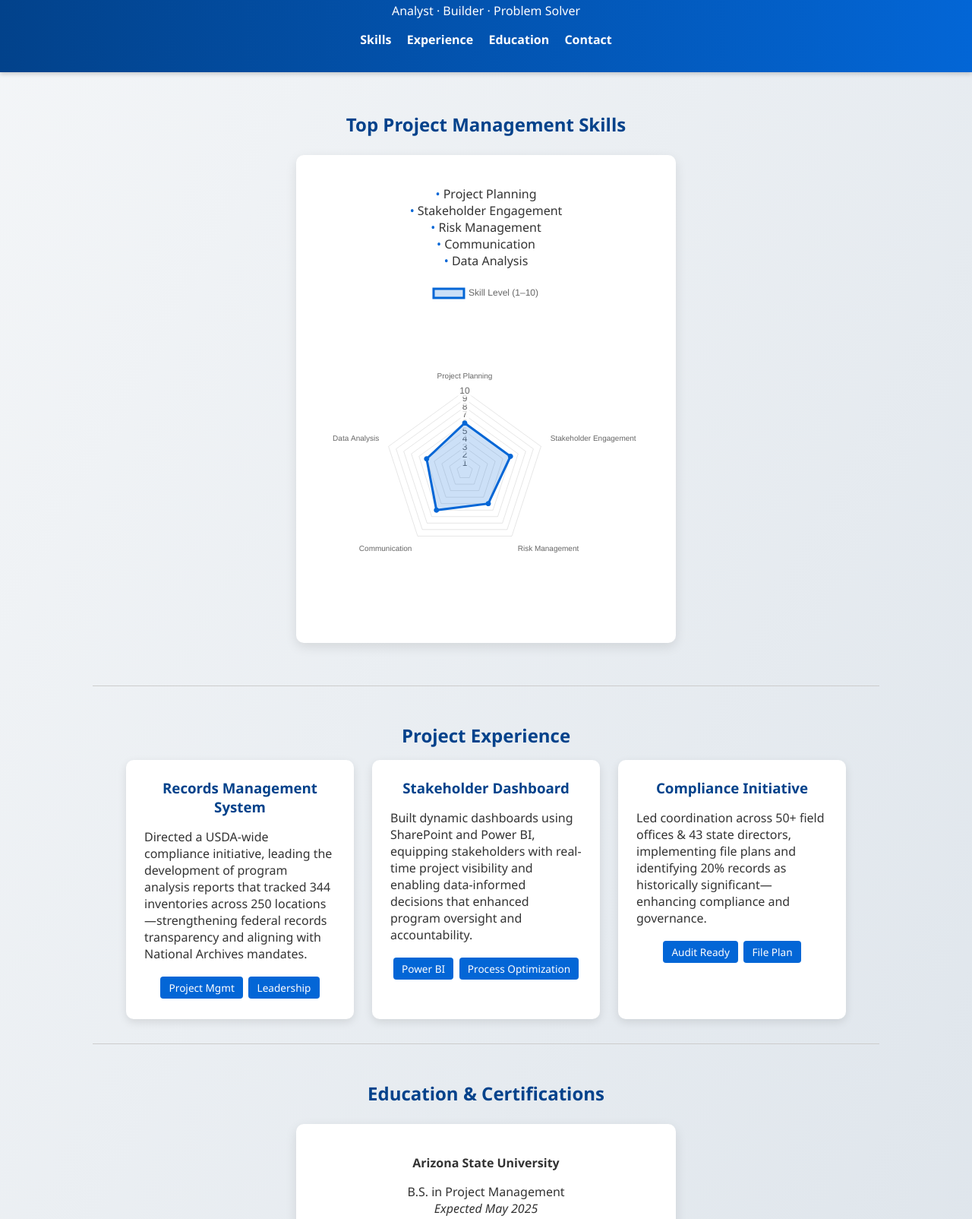
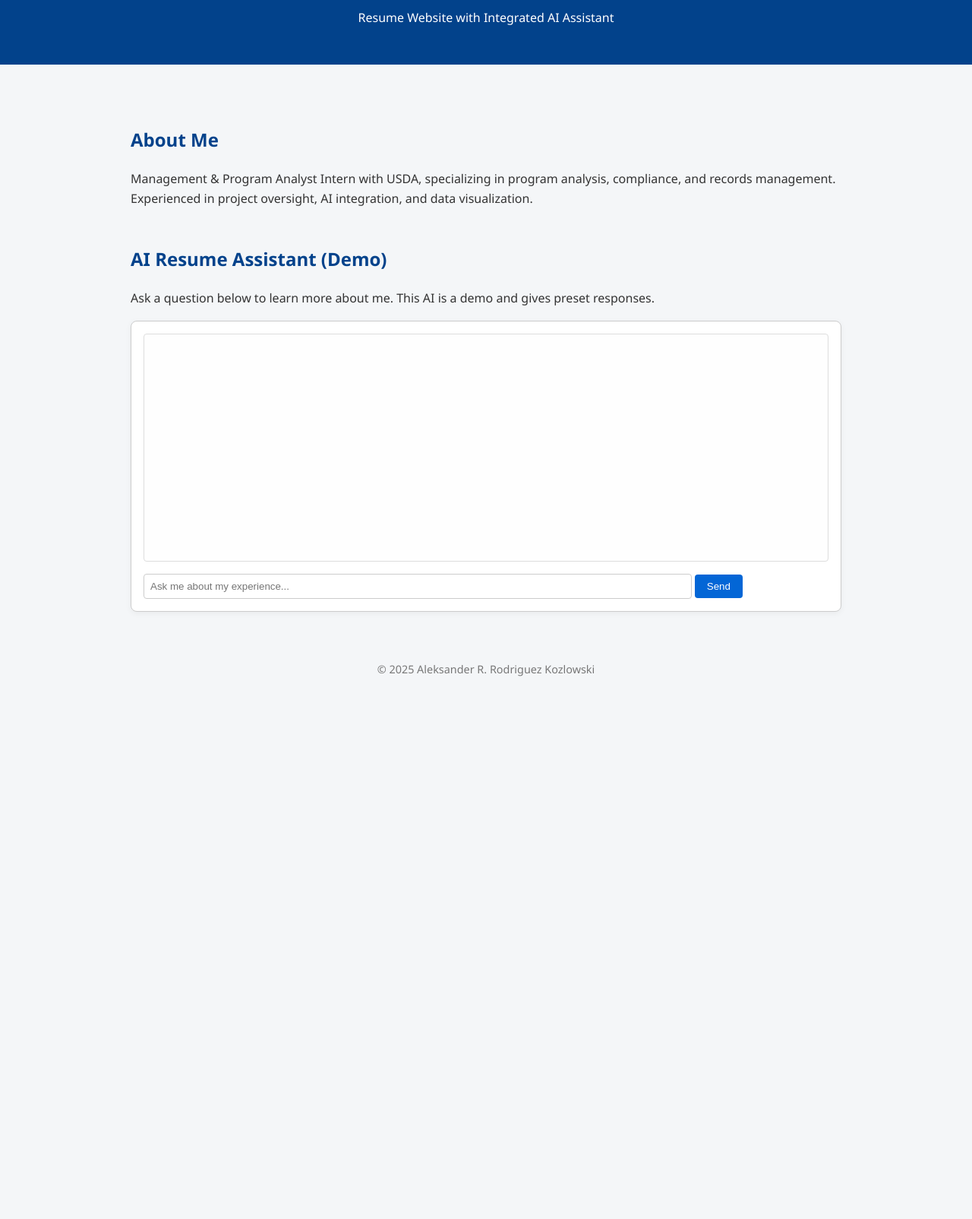
Before and after one commit to alekrodriguezresume/Resume, a plain HTML site: page index.html in a window 1280 px wide. Shown: the part 115-1719 px from the top of the page at 76% size. After the commit the page ends 1039 px from the top, so only its background shows below. Drawn offline with nearby package versions, Linux system fonts and the light colour scheme.

Commit message:
Update index.html

```diff
--- a/index.html
+++ b/index.html
@@ -3,317 +3,159 @@
 <head>
   <meta charset="UTF-8" />
   <meta name="viewport" content="width=device-width, initial-scale=1.0" />
-  <meta name="description"
-        content="Personal resume dashboard by Aleksander R. Rodriguez Kozlowski highlighting skills, experience, education, and contact information.">
-  <title>Aleksander R. Rodriguez Kozlowski | Resume Dashboard</title>
-
-  <link rel="preconnect" href="https://cdn.jsdelivr.net" />
-
+  <title>Aleksander R. Rodriguez Kozlowski | Resume + AI Assistant</title>
   <style>
     :root {
       --primary-color: #02428b;
       --secondary-color: #0366d6;
-      --bg-start: #f4f6f8;
-      --bg-end: #dce3ea;
+      --bg-light: #f4f6f8;
       --text-color: #333;
-      --card-bg: #fff;
-      --card-shadow: rgba(0, 0, 0, 0.1);
+      --card-bg: #ffffff;
       --font-family: 'Segoe UI', sans-serif;
-      --transition-speed: 0.3s;
     }
 
-    * { box-sizing: border-box; }
+    * {
+      box-sizing: border-box;
+    }
+
     body {
       margin: 0;
       font-family: var(--font-family);
-      background: linear-gradient(to bottom right, var(--bg-start), var(--bg-end));
+      background: var(--bg-light);
       color: var(--text-color);
+      line-height: 1.6;
+    }
+
+    header {
+      background: var(--primary-color);
+      color: white;
+      padding: 2rem;
       text-align: center;
     }
 
-    section p { text-align: left; }
-
-    .u-text-center { text-align: center; }
-    .u-mt-1 { margin-top: 1rem; }
-
-    .skip-link {
-      position: absolute;
-      left: -999px;
-      width: 1px; height: 1px;
-      overflow: hidden;
-    }
-    .skip-link:focus {
-      left: 1rem;
-      top: 1rem;
-      width: auto; height: auto;
-      padding: 0.5rem;
-      background: var(--primary-color);
-      color: white;
-      z-index: 1000;
-      text-decoration: none;
-    }
-
-    header {
-      background: linear-gradient(to right, var(--primary-color), var(--secondary-color));
-      color: white;
-      padding: 2rem;
-      box-shadow: 0 2px 6px rgba(0, 0, 0, 0.2);
-    }
-    nav.toc a {
-      margin: 0 0.5rem;
-      color: white;
-      text-decoration: none;
-      font-weight: bold;
-    }
-    nav.toc a:hover { text-decoration: underline; }
-
     main {
-      max-width: 1100px;
+      max-width: 1000px;
       margin: auto;
       padding: 2rem;
     }
-    section {
-      margin-bottom: 3rem;
-      border-bottom: 1px solid #ccc;
-      padding-bottom: 2rem;
-    }
-    section:last-of-type { border-bottom: none; }
+
     h2 {
       color: var(--primary-color);
+      margin-top: 3rem;
+    }
+
+    /* Chatbot Styling */
+    #chat-container {
+      background: var(--card-bg);
+      border: 1px solid #ccc;
+      border-radius: 8px;
+      padding: 1rem;
+      box-shadow: 0 2px 8px rgba(0,0,0,0.05);
+      margin-top: 1rem;
+    }
+
+    #messages {
+      height: 300px;
+      overflow-y: auto;
+      padding: 0.5rem;
+      border: 1px solid #ddd;
+      border-radius: 4px;
+      background: #fefefe;
       margin-bottom: 1rem;
     }
 
-    .chart-wrapper {
-      background: var(--card-bg);
-      padding: 1.5rem;
-      border-radius: 10px;
-      box-shadow: 0 5px 15px var(--card-shadow);
-      margin: 1.5rem auto;
-      max-width: 500px;
-      transition: transform var(--transition-speed) ease;
-    }
-    .chart-wrapper:hover {
-      transform: scale(1.02);
-    }
-    .chart-wrapper ul,
-    .chart-wrapper p,
-    .chart-wrapper address {
-      text-align: center;
-      margin-left: auto;
-      margin-right: auto;
-    }
-    .chart-wrapper ul {
-      list-style: none;
-      padding: 0;
-      margin-bottom: 1rem;
-      font-size: 1rem;
-    }
-    .chart-wrapper ul li::before {
-      content: '• ';
-      color: var(--secondary-color);
+    #messages p {
+      margin: 0.5rem 0;
     }
 
-    .experience-grid {
-      display: flex;
-      flex-wrap: wrap;
-      gap: 1.5rem;
-      justify-content: center;
-    }
-    .exp-card {
-      background: var(--card-bg);
-      padding: 1.5rem;
-      border-radius: 10px;
-      width: 300px;
-      box-shadow: 0 4px 12px var(--card-shadow);
-      transition: transform var(--transition-speed) ease;
-    }
-    .exp-card:hover {
-      transform: translateY(-5px);
-    }
-    .exp-card__title {
-      margin: 0 0 0.5rem;
-      color: var(--primary-color);
-    }
-    .exp-card__badges {
-      margin-top: 0.5rem;
-    }
-    .badge {
-      display: inline-block;
-      background: var(--secondary-color);
-      color: white;
-      padding: 0.3rem 0.7rem;
+    #user-input {
+      width: 80%;
+      padding: 0.5rem;
       border-radius: 4px;
-      font-size: 0.85rem;
-      margin: 0.2rem 0.1rem;
+      border: 1px solid #ccc;
     }
 
-    address {
-      font-style: normal;
-      line-height: 1.6;
-      margin: 0 auto;
-      max-width: 500px;
+    button {
+      padding: 0.5rem 1rem;
+      background: var(--secondary-color);
+      border: none;
+      color: white;
+      border-radius: 4px;
+      cursor: pointer;
+    }
+
+    button:hover {
+      background: #02428b;
     }
 
     footer {
-      padding: 1rem;
-      background: #eaeaea;
+      text-align: center;
+      padding: 2rem;
       font-size: 0.9rem;
-    }
-
-    @media (max-width: 900px) {
-      .experience-grid {
-        flex-direction: column;
-        align-items: center;
-      }
-    }
-    @media (max-width: 600px) {
-      .chart-wrapper { padding: 1rem; }
-      .exp-card { width: 100%; }
+      color: #777;
     }
   </style>
-
-  <script defer src="https://cdn.jsdelivr.net/npm/chart.js"></script>
 </head>
 <body>
-  <a href="#main" class="skip-link">Skip to main content</a>
-
-  <header class="u-text-center">
+  <header>
     <h1>Aleksander R. Rodriguez Kozlowski</h1>
-    <p>Analyst · Builder · Problem Solver</p>
-    <nav class="toc" aria-label="Table of contents">
-      <a href="#skills">Skills</a>
-      <a href="#experience">Experience</a>
-      <a href="#education">Education</a>
-      <a href="#contact">Contact</a>
-    </nav>
+    <p>Resume Website with Integrated AI Assistant</p>
   </header>
 
-  <main id="main" tabindex="-1">
-    <section id="skills">
-      <h2>Top Project Management Skills</h2>
-      <div class="chart-wrapper">
-        <ul>
-          <li>Project Planning</li>
-          <li>Stakeholder Engagement</li>
-          <li>Risk Management</li>
-          <li>Communication</li>
-          <li>Data Analysis</li>
-        </ul>
-        <canvas id="skillsChart" height="250"
-                role="img"
-                aria-label="Radar chart showing skill levels"></canvas>
-        <noscript>
-          <p>Skill levels (1–10): Project Planning: 6, Stakeholder Engagement: 6, Risk Management: 5, Communication: 6, Data Analysis: 5.</p>
-        </noscript>
-      </div>
+  <main>
+    <section>
+      <h2>About Me</h2>
+      <p>Management & Program Analyst Intern with USDA, specializing in program analysis, compliance, and records management. Experienced in project oversight, AI integration, and data visualization.</p>
     </section>
 
-    <section id="experience">
-      <h2>Project Experience</h2>
-      <div class="experience-grid">
-        <article class="exp-card">
-          <h3 class="exp-card__title">Records Management System</h3>
-          <p>
-            Directed a USDA-wide compliance initiative, leading the development of program analysis reports that tracked 344 inventories
-            across 250 locations—strengthening federal records transparency and aligning with National Archives mandates.
-          </p>
-          <div class="exp-card__badges">
-            <span class="badge">Project Mgmt</span>
-            <span class="badge">Leadership</span>
-          </div>
-        </article>
-        <article class="exp-card">
-          <h3 class="exp-card__title">Stakeholder Dashboard</h3>
-          <p>
-            Built dynamic dashboards using SharePoint and Power BI, equipping stakeholders with real-time project visibility and
-            enabling data-informed decisions that enhanced program oversight and accountability.
-          </p>
-          <div class="exp-card__badges">
-            <span class="badge">Power BI</span>
-            <span class="badge">Process Optimization</span>
-          </div>
-        </article>
-        <article class="exp-card">
-          <h3 class="exp-card__title">Compliance Initiative</h3>
-          <p>
-            Led coordination across 50+ field offices &amp; 43 state directors, implementing file plans and identifying 20% records
-            as historically significant—enhancing compliance and governance.
-          </p>
-          <div class="exp-card__badges">
-            <span class="badge">Audit Ready</span>
-            <span class="badge">File Plan</span>
-          </div>
-        </article>
-      </div>
-    </section>
-
-    <section id="education">
-      <h2>Education &amp; Certifications</h2>
-      <div class="chart-wrapper">
-        <p><strong>Arizona State University</strong></p>
-        <p>B.S. in Project Management <br><em>Expected May 2025</em></p>
-        <div class="exp-card__badges u-mt-1">
-          <span class="badge">PMP (In Progress)</span>
-          <span class="badge">Agile Fundamentals</span>
-          <span class="badge">Emergency Management</span>
-        </div>
-      </div>
-    </section>
-
-    <section id="contact">
-      <h2>Contact &amp; Links</h2>
-      <div class="chart-wrapper">
-        <address>
-          <p><a href="mailto:alekrodriguezresume@gmail.com">alekrodriguezresume@gmail.com</a></p>
-          <p><a href="https://www.linkedin.com/in/alekrodriguez"
-                target="_blank"
-                rel="noopener">LinkedIn Profile</a></p>
-          <p>Palm Bay, FL</p>
-        </address>
+    <section>
+      <h2>AI Resume Assistant (Demo)</h2>
+      <p>Ask a question below to learn more about me. This AI is a demo and gives preset responses.</p>
+      <div id="chat-container">
+        <div id="messages"></div>
+        <input type="text" id="user-input" placeholder="Ask me about my experience..." />
+        <button onclick="sendMessage()">Send</button>
       </div>
     </section>
   </main>
 
-  <footer class="u-text-center">
+  <footer>
     &copy; 2025 Aleksander R. Rodriguez Kozlowski
   </footer>
 
   <script>
-    window.addEventListener('DOMContentLoaded', () => {
-      const ctx = document.getElementById('skillsChart').getContext('2d');
-      new Chart(ctx, {
-        type: 'radar',
-        data: {
-          labels: ['Project Planning', 'Stakeholder Engagement', 'Risk Management', 'Communication', 'Data Analysis'],
-          datasets: [{
-            label: 'Skill Level (1–10)',
-            data: [6, 6, 5, 6, 5],
-            fill: true,
-            backgroundColor: 'rgba(3,102,214,0.2)',
-            borderColor: 'rgba(3,102,214,1)',
-            pointBackgroundColor: 'rgba(3,102,214,1)'
-          }]
-        },
-        options: {
-          responsive: true,
-          animation: { duration: 1500, easing: 'easeOutBounce' },
-          scales: {
-            r: {
-              angleLines: { display: false },
-              suggestedMin: 0,
-              suggestedMax: 10
-            }
-          },
-          plugins: {
-            tooltip: {
-              callbacks: {
-                label: ctx => `${ctx.label}: ${ctx.raw}/10`
-              }
-            }
-          }
-        }
-      });
-    });
+    const responses = {
+      "experience": "I have experience working with the USDA as a Management & Program Analyst Intern, focusing on compliance and process improvement.",
+      "skills": "My skills include project management, data analysis, records tracking, and dashboard development with Power BI and SharePoint.",
+      "projects": "I led a nationwide records audit across 250 USDA offices, helping standardize 344 file plans and improve transparency.",
+      "education": "I recently completed my Bachelor's degree in Project Management in May 2025.",
+      "default": "Thanks for your question! I'm still learning. Please ask about my experience, skills, education, or projects."
+    };
+
+    function sendMessage() {
+      const inputEl = document.getElementById("user-input");
+      const msgBox = document.getElementById("messages");
+      const userMsg = inputEl.value.trim();
+
+      if (!userMsg) return;
+
+      msgBox.innerHTML += `<p><strong>You:</strong> ${userMsg}</p>`;
+
+      const lower = userMsg.toLowerCase();
+      let reply = responses.default;
+
+      if (lower.includes("experience")) reply = responses.experience;
+      else if (lower.includes("skills")) reply = responses.skills;
+      else if (lower.includes("projects")) reply = responses.projects;
+      else if (lower.includes("education")) reply = responses.education;
+
+      setTimeout(() => {
+        msgBox.innerHTML += `<p><strong>AI:</strong> ${reply}</p>`;
+        msgBox.scrollTop = msgBox.scrollHeight;
+      }, 400);
+
+      inputEl.value = "";
+    }
   </script>
 </body>
 </html>
```
